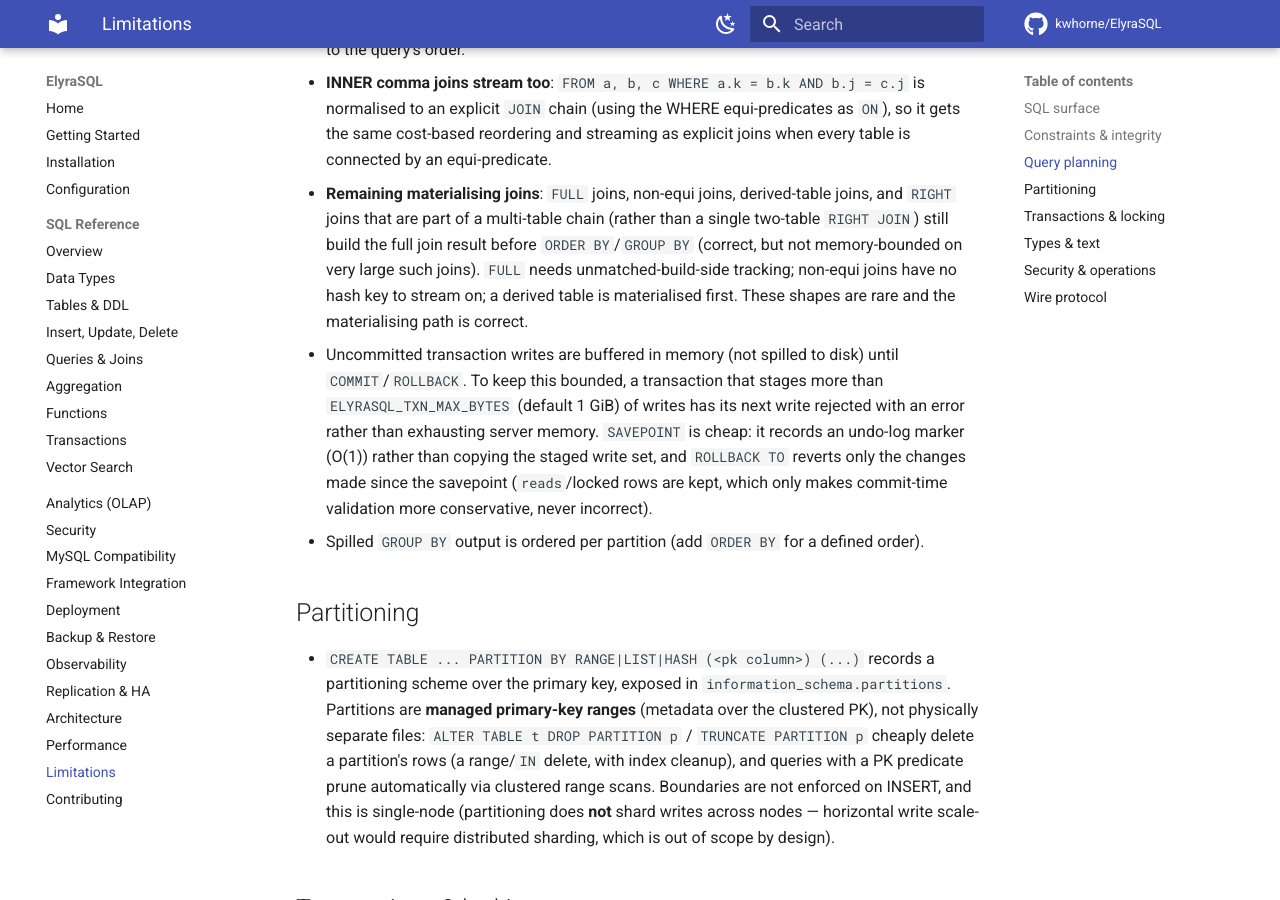
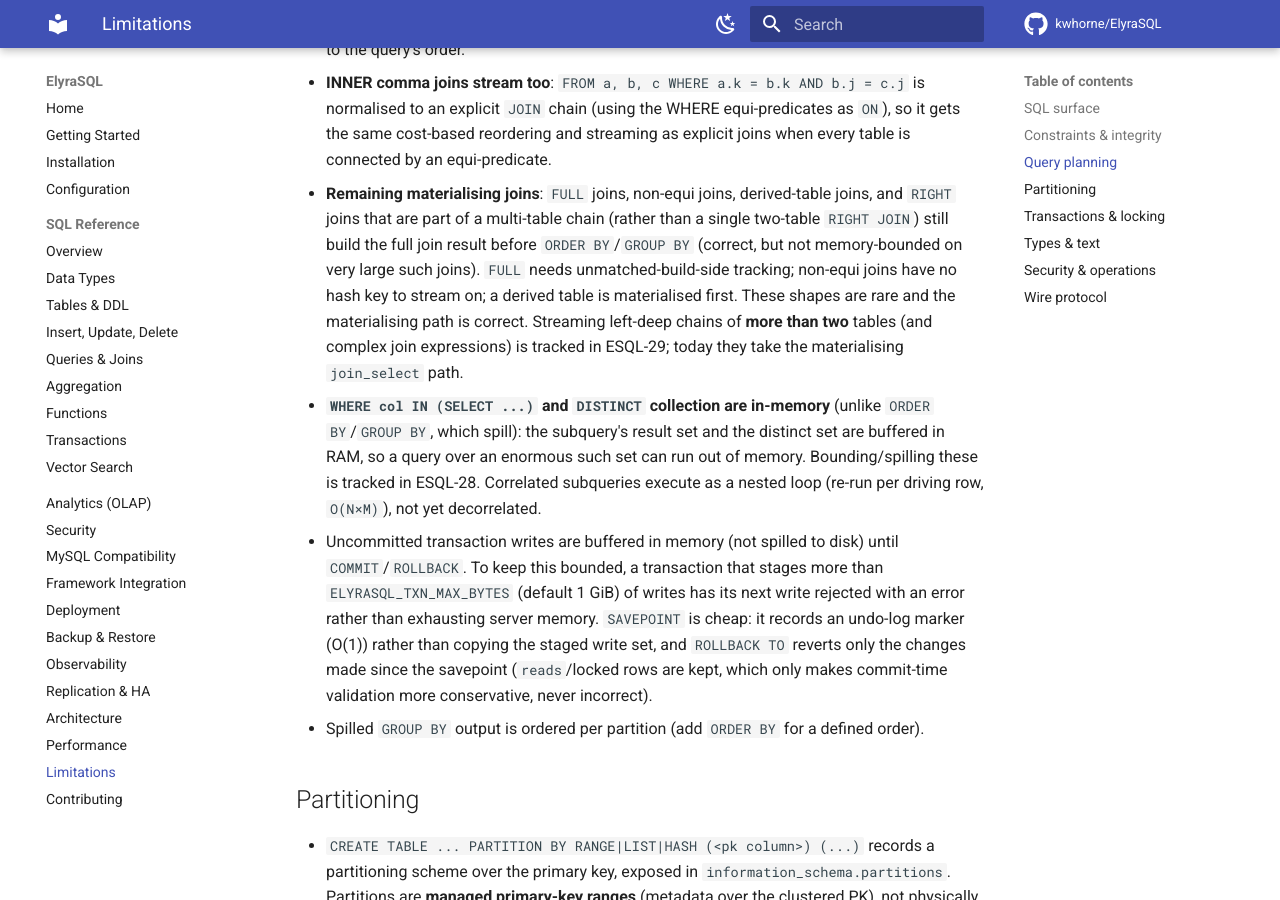
Before and after one commit to kwhorne/ElyraSQL, an MkDocs documentation site: the page built from docs/limitations.md, in a window 1280 px wide and 900 px high, scrolled down 4028 px. Built offline with MkDocs 1.6.1 and Material for MkDocs 9.7.7, drawn with Linux system fonts in a browser that asks for light colours; comment, search, counter and statistics services are not loaded; some of the changed text lies outside the part shown.

Commit message:
docs: honest limitations for the codebase-review gaps + tracking issues
Document the review's architectural findings rather than rush correctness-
sensitive rewrites, each with a tracking issue:

- Vector index: any write invalidates the cache and the next query rebuilds the
  whole HNSW graph (not incremental); the graph is not persisted (cold start).
  docs/sql/vector-search.md gains a clear warning. -> ESQL-26 (incremental),
  ESQL-27 (persistence).
- IN (SELECT ...) and DISTINCT collection are in-memory (no spill) -> OOM risk on
  huge sets; correlated subqueries are O(N×M) nested loops. -> ESQL-28.
- N-table / complex joins use the materialising join_select path. -> ESQL-29.
- Isolation: all four levels are accepted; SERIALIZABLE and snapshot are the two
  engines, snapshot is >= READ UNCOMMITTED/COMMITTED/REPEATABLE READ, and
  @@transaction_isolation reports REPEATABLE-READ. Documented in
  mysql-compatibility.md.
- Raft/replication transport is authenticated (cluster secret) but not encrypted.
  -> ESQL-30.

No code change in this commit.

```diff
--- a/docs/limitations.md
+++ b/docs/limitations.md
@@ -176,7 +176,14 @@ judge fit before deploying.
   `ORDER BY`/`GROUP BY` (correct, but not memory-bounded on very large such
   joins). `FULL` needs unmatched-build-side tracking; non-equi joins have no hash
   key to stream on; a derived table is materialised first. These shapes are rare
-  and the materialising path is correct.
+  and the materialising path is correct. Streaming left-deep chains of **more than
+  two** tables (and complex join expressions) is tracked in ESQL-29; today they
+  take the materialising `join_select` path.
+- **`WHERE col IN (SELECT ...)` and `DISTINCT` collection are in-memory** (unlike
+  `ORDER BY`/`GROUP BY`, which spill): the subquery's result set and the distinct
+  set are buffered in RAM, so a query over an enormous such set can run out of
+  memory. Bounding/spilling these is tracked in ESQL-28. Correlated subqueries
+  execute as a nested loop (re-run per driving row, `O(N×M)`), not yet decorrelated.
 - Uncommitted transaction writes are buffered in memory (not spilled to disk)
   until `COMMIT`/`ROLLBACK`. To keep this bounded, a transaction that stages more
   than `ELYRASQL_TXN_MAX_BYTES` (default 1 GiB) of writes has its next write
@@ -289,10 +296,11 @@ judge fit before deploying.
   value on every node) to require a challenge-response handshake
   (`SHA1(secret‖nonce)`, constant-time) on every Raft control and replication
   connection, so an unauthenticated peer cannot inject fake writes or votes.
-  Password hashes are compared in **constant time**. The internal Raft/
-  replication traffic is not yet encrypted, so for **confidentiality** run it on
-  a trusted/private network (or a VPN/WireGuard); mutual TLS for internal
-  traffic is planned.
+  Password hashes are compared in **constant time**. Exposing the replication
+  endpoint on a non-loopback address **without** a secret is refused unless
+  `ELYRASQL_ALLOW_OPEN_AUTH=1`. The internal Raft/replication traffic is not yet
+  encrypted, so for **confidentiality** run it on a trusted/private network (or a
+  VPN/WireGuard); mutual TLS for internal traffic is planned (ESQL-30).
 - **Password hardening.** New passwords (`CREATE USER` / `ALTER USER` / `SET
   PASSWORD`) must satisfy a strength policy: minimum length
   (`ELYRASQL_PASSWORD_MIN_LEN`, default 8) and a letters+digits requirement
```
Also changed, not shown: docs/mysql-compatibility.md (+10 -0 lines), docs/sql/vector-search.md (+12 -0 lines).
